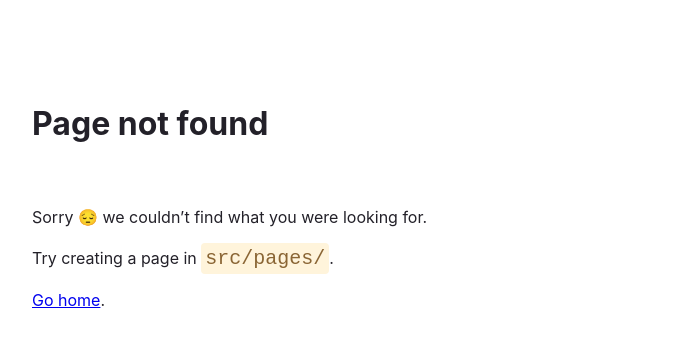
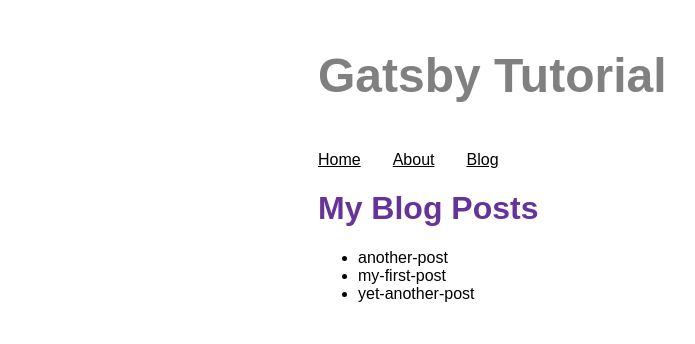
Before and after one commit to aaronryu/aaron.github.io, a Gatsby site: page /blog in a window 1280 px wide. Before the commit this address had no page. Shown: the whole page, without its empty margins (72-767 px from the left). Built offline with nearby package versions, Linux system fonts and the light colour scheme; Gatsby itself is replaced by a stand-in of ours.

Commit message:
[B-000] init: blog post based on mdx, graphql

```diff
--- a/gatsby-config.js
+++ b/gatsby-config.js
@@ -43,13 +43,20 @@
       },
     },
     "gatsby-plugin-mdx",
+    // {
+    //   resolve: "gatsby-source-filesystem",
+    //   options: {
+    //     name: "pages",
+    //     path: "./src/pages/",
+    //   },
+    //   __key: "pages",
+    // },
     {
       resolve: "gatsby-source-filesystem",
       options: {
-        name: "pages",
-        path: "./src/pages/",
-      },
-      __key: "pages",
+        name: `blog`,
+        path: `${__dirname}/blog`,
+      }
     },
   ],
 };
--- a/src/component/layout.tsx
+++ b/src/component/layout.tsx
@@ -67,6 +67,11 @@
               About
             </Link>
           </li>
+          <li className={classes.navLinkItem}>
+            <Link to="/blog" className={classes.navLinkText}>
+              Blog
+            </Link>
+          </li>
         </ul>
       </nav>
       <main>
--- /dev/null
+++ b/src/pages/blog.tsx
@@ -0,0 +1,32 @@
+import * as React from "react"
+import { Link } from 'gatsby'
+import Layout from "../component/layout"
+import { StaticImage } from "gatsby-plugin-image"
+import { graphql } from 'gatsby'
+
+export default function BlogPage({ data }) {
+  return (
+    <Layout pageTitle="My Blog Posts">
+      <ul>
+      {
+        data.allFile.nodes.map(node => (
+          <li key={node.name}>
+            {node.name}
+          </li>
+        ))
+      }
+      </ul>
+    </Layout>
+  )
+}
+
+// 이런식으로 graphql 을 정의해놓으면, Props 에서 data 를 통해 모든 쿼리 결과에 접근 가능
+export const query = graphql`
+  query {
+    allFile(filter: {sourceInstanceName: {eq: "blog"}}) {
+      nodes {
+        name
+      }
+    }
+  }
+`
```
Also changed, not shown: blog/another-post.mdx (added), blog/my-first-post.mdx (added), blog/yet-another-post.mdx (added).
